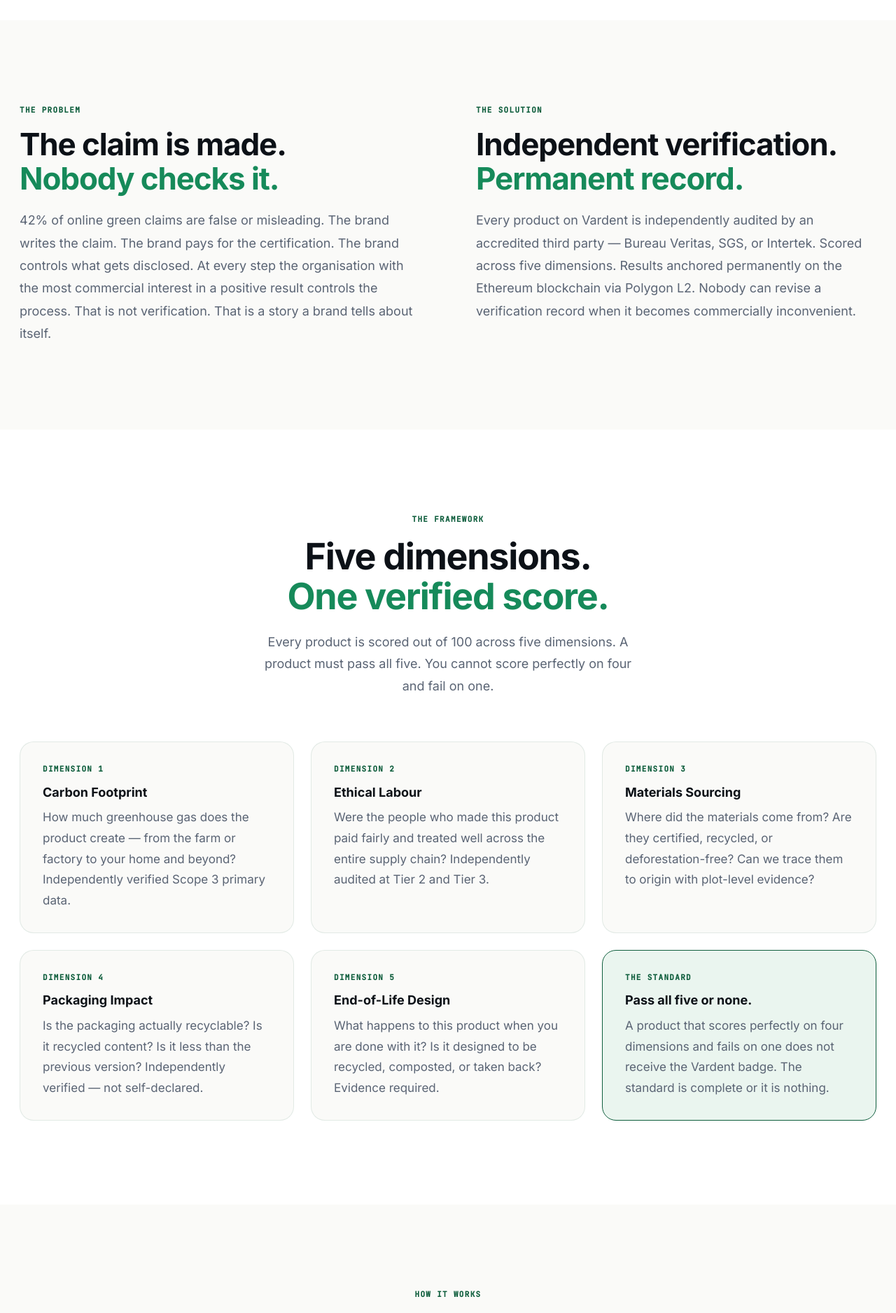
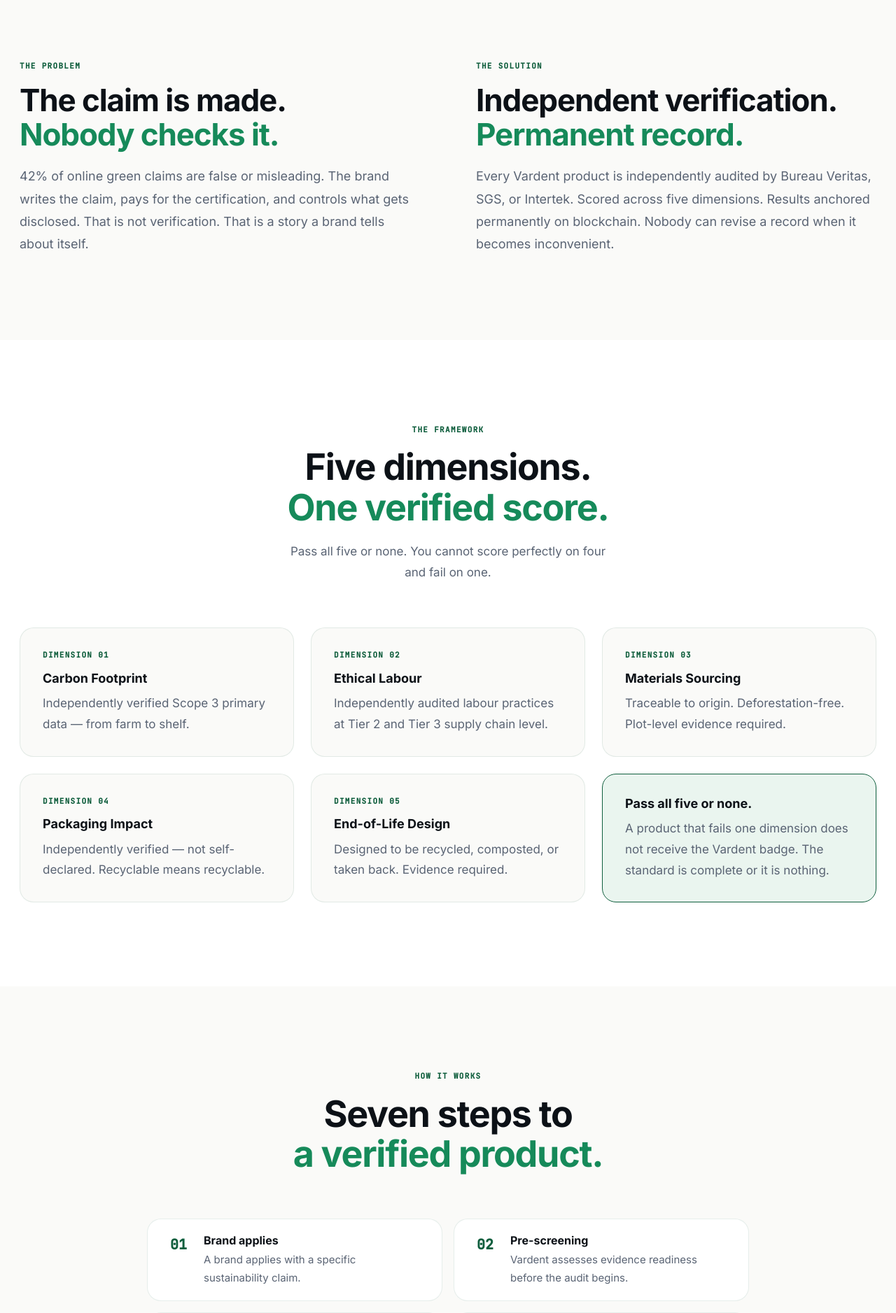
Before and after one commit to TEAM-VARDENT/Vardent, a Next.js app: page /platform in a window 1280 px wide. Shown: the part 880-2757 px from the top of the page at 70% size. Built offline with nearby package versions, Linux system fonts and the light colour scheme.

Commit message:
Update page.tsx

```diff
--- a/app/platform/page.tsx
+++ b/app/platform/page.tsx
@@ -30,13 +30,13 @@ export default function VardentPlatform() {
               <br />
               Permanently anchored.
             </h1>
-            <p className="font-body text-[18px] leading-[1.75] text-vardent-ink3 max-w-[520px] mb-12">
-              Vardent independently audits sustainability claims at product level — scored across five dimensions by an accredited third party and anchored permanently on blockchain. Nothing self-reported. The badge means something because the bar is real.
+            <p className="font-body text-[18px] leading-[1.75] text-vardent-ink3 max-w-[480px] mb-12">
+              Vardent independently audits sustainability claims at product level. Scored across five dimensions. Anchored permanently on blockchain. Nothing self-reported.
             </p>
             <div className="flex gap-[14px] flex-wrap">
               <Link
                 href="/services"
-                className="inline-flex items-center bg-vardent-g2 text-white no-underline px-8 py-[15px] rounded-[8px] font-body text-[15px] font-medium tracking-[0.01em] shadow-[0_4px_16px_rgba(15,94,61,0.28)] transition-all duration-200 hover:bg-vardent-g3 hover:-translate-y-0.5 hover:shadow-[0_8px_24px_rgba(15,94,61,0.36)]"
+                className="inline-flex items-center bg-vardent-g2 text-white no-underline px-8 py-[15px] rounded-[8px] font-body text-[15px] font-medium tracking-[0.01em] shadow-[0_4px_16px_rgba(15,94,61,0.28)] transition-all duration-200 hover:bg-vardent-g3 hover:-translate-y-0.5"
               >
                 View Services
               </Link>
@@ -52,7 +52,7 @@ export default function VardentPlatform() {
           </div>
         </section>
 
-        {/* THE PROBLEM */}
+        {/* PROBLEM AND SOLUTION */}
         <section className="section-pad bg-vardent-bg">
           <div className="grid grid-cols-1 md:grid-cols-2 gap-[80px] md:gap-20 items-start">
             <div className="reveal">
@@ -66,7 +66,7 @@ export default function VardentPlatform() {
                 <span className="text-vardent-g3">Nobody checks it.</span>
               </h2>
               <p className="font-body text-[18px] leading-[1.8] text-vardent-ink3">
-                42% of online green claims are false or misleading. The brand writes the claim. The brand pays for the certification. The brand controls what gets disclosed. At every step the organisation with the most commercial interest in a positive result controls the process. That is not verification. That is a story a brand tells about itself.
+                42% of online green claims are false or misleading. The brand writes the claim, pays for the certification, and controls what gets disclosed. That is not verification. That is a story a brand tells about itself.
               </p>
             </div>
             <div className="reveal">
@@ -80,7 +80,7 @@ export default function VardentPlatform() {
                 <span className="text-vardent-g3">Permanent record.</span>
               </h2>
               <p className="font-body text-[18px] leading-[1.8] text-vardent-ink3">
-                Every product on Vardent is independently audited by an accredited third party — Bureau Veritas, SGS, or Intertek. Scored across five dimensions. Results anchored permanently on the Ethereum blockchain via Polygon L2. Nobody can revise a verification record when it becomes commercially inconvenient.
+                Every Vardent product is independently audited by Bureau Veritas, SGS, or Intertek. Scored across five dimensions. Results anchored permanently on blockchain. Nobody can revise a record when it becomes inconvenient.
               </p>
             </div>
           </div>
@@ -98,41 +98,28 @@ export default function VardentPlatform() {
               <br />
               <span className="text-vardent-g3">One verified score.</span>
             </h2>
-            <p className="font-body text-[18px] leading-[1.75] text-vardent-ink3 max-w-[560px] mx-auto">
-              Every product is scored out of 100 across five dimensions. A product must pass all five. You cannot score perfectly on four and fail on one.
+            <p className="font-body text-[17px] leading-[1.75] text-vardent-ink3 max-w-[480px] mx-auto">
+              Pass all five or none. You cannot score perfectly on four and fail on one.
             </p>
           </div>
           <div className="grid grid-cols-1 md:grid-cols-2 lg:grid-cols-3 gap-6">
-            <div className="reveal bg-vardent-bg border border-[rgba(15,94,61,0.10)] rounded-[20px] px-8 py-[30px] transition-all duration-[250ms] hover:-translate-y-[3px] hover:shadow-vardent-md hover:border-[rgba(15,94,61,0.2)]">
-              <p className="font-mono text-[11px] font-semibold text-vardent-g2 tracking-[0.12em] uppercase mb-3">Dimension 1</p>
-              <h3 className="font-display text-[18px] font-bold text-vardent-ink mb-[10px] leading-[1.3]">Carbon Footprint</h3>
-              <p className="font-body text-[17px] text-vardent-ink3 leading-[1.75]">How much greenhouse gas does the product create — from the farm or factory to your home and beyond? Independently verified Scope 3 primary data.</p>
-            </div>
-            <div className="reveal bg-vardent-bg border border-[rgba(15,94,61,0.10)] rounded-[20px] px-8 py-[30px] transition-all duration-[250ms] hover:-translate-y-[3px] hover:shadow-vardent-md hover:border-[rgba(15,94,61,0.2)]">
-              <p className="font-mono text-[11px] font-semibold text-vardent-g2 tracking-[0.12em] uppercase mb-3">Dimension 2</p>
-              <h3 className="font-display text-[18px] font-bold text-vardent-ink mb-[10px] leading-[1.3]">Ethical Labour</h3>
-              <p className="font-body text-[17px] text-vardent-ink3 leading-[1.75]">Were the people who made this product paid fairly and treated well across the entire supply chain? Independently audited at Tier 2 and Tier 3.</p>
-            </div>
-            <div className="reveal bg-vardent-bg border border-[rgba(15,94,61,0.10)] rounded-[20px] px-8 py-[30px] transition-all duration-[250ms] hover:-translate-y-[3px] hover:shadow-vardent-md hover:border-[rgba(15,94,61,0.2)]">
-              <p className="font-mono text-[11px] font-semibold text-vardent-g2 tracking-[0.12em] uppercase mb-3">Dimension 3</p>
-              <h3 className="font-display text-[18px] font-bold text-vardent-ink mb-[10px] leading-[1.3]">Materials Sourcing</h3>
-              <p className="font-body text-[17px] text-vardent-ink3 leading-[1.75]">Where did the materials come from? Are they certified, recycled, or deforestation-free? Can we trace them to origin with plot-level evidence?</p>
-            </div>
-            <div className="reveal bg-vardent-bg border border-[rgba(15,94,61,0.10)] rounded-[20px] px-8 py-[30px] transition-all duration-[250ms] hover:-translate-y-[3px] hover:shadow-vardent-md hover:border-[rgba(15,94,61,0.2)]">
-              <p className="font-mono text-[11px] font-semibold text-vardent-g2 tracking-[0.12em] uppercase mb-3">Dimension 4</p>
-              <h3 className="font-display text-[18px] font-bold text-vardent-ink mb-[10px] leading-[1.3]">Packaging Impact</h3>
-              <p className="font-body text-[17px] text-vardent-ink3 leading-[1.75]">Is the packaging actually recyclable? Is it recycled content? Is it less than the previous version? Independently verified — not self-declared.</p>
-            </div>
-            <div className="reveal bg-vardent-bg border border-[rgba(15,94,61,0.10)] rounded-[20px] px-8 py-[30px] transition-all duration-[250ms] hover:-translate-y-[3px] hover:shadow-vardent-md hover:border-[rgba(15,94,61,0.2)]">
-              <p className="font-mono text-[11px] font-semibold text-vardent-g2 tracking-[0.12em] uppercase mb-3">Dimension 5</p>
-              <h3 className="font-display text-[18px] font-bold text-vardent-ink mb-[10px] leading-[1.3]">End-of-Life Design</h3>
-              <p className="font-body text-[17px] text-vardent-ink3 leading-[1.75]">What happens to this product when you are done with it? Is it designed to be recycled, composted, or taken back? Evidence required.</p>
-            </div>
-            <div className="reveal bg-vardent-tint border border-vardent-g2 rounded-[20px] px-8 py-[30px]">
-              <p className="font-mono text-[11px] font-semibold text-vardent-g2 tracking-[0.12em] uppercase mb-3">The Standard</p>
-              <h3 className="font-display text-[18px] font-bold text-vardent-ink mb-[10px] leading-[1.3]">Pass all five or none.</h3>
-              <p className="font-body text-[17px] text-vardent-ink3 leading-[1.75]">A product that scores perfectly on four dimensions and fails on one does not receive the Vardent badge. The standard is complete or it is nothing.</p>
-            </div>
+            {[
+              { num: '01', title: 'Carbon Footprint', body: 'Independently verified Scope 3 primary data — from farm to shelf.' },
+              { num: '02', title: 'Ethical Labour', body: 'Independently audited labour practices at Tier 2 and Tier 3 supply chain level.' },
+              { num: '03', title: 'Materials Sourcing', body: 'Traceable to origin. Deforestation-free. Plot-level evidence required.' },
+              { num: '04', title: 'Packaging Impact', body: 'Independently verified — not self-declared. Recyclable means recyclable.' },
+              { num: '05', title: 'End-of-Life Design', body: 'Designed to be recycled, composted, or taken back. Evidence required.' },
+              { num: '', title: 'Pass all five or none.', body: 'A product that fails one dimension does not receive the Vardent badge. The standard is complete or it is nothing.' },
+            ].map((card, i) => (
+              <div
+                key={card.title}
+                className={`reveal rounded-[20px] px-8 py-[30px] transition-all duration-[250ms] hover:-translate-y-[3px] hover:shadow-vardent-md ${i === 5 ? 'bg-vardent-tint border border-vardent-g2' : 'bg-vardent-bg border border-[rgba(15,94,61,0.10)] hover:border-[rgba(15,94,61,0.2)]'}`}
+              >
+                {card.num && <p className="font-mono text-[11px] font-semibold text-vardent-g2 tracking-[0.12em] uppercase mb-3">Dimension {card.num}</p>}
+                <h3 className="font-display text-[18px] font-bold text-vardent-ink mb-[10px] leading-[1.3]">{card.title}</h3>
+                <p className="font-body text-[17px] text-vardent-ink3 leading-[1.75]">{card.body}</p>
+              </div>
+            ))}
           </div>
         </section>
 
@@ -151,22 +138,22 @@ export default function VardentPlatform() {
           </div>
           <div className="grid grid-cols-1 md:grid-cols-2 gap-4 max-w-[860px] mx-auto">
             {[
-              { step: '01', title: 'Brand applies', body: 'A brand applies to list their product on Vardent with a specific sustainability claim.' },
-              { step: '02', title: 'Pre-screening', body: 'Vardent assesses whether the brand has sufficient evidence before any audit begins.' },
-              { step: '03', title: 'Independent audit', body: 'An accredited auditor visits the supply chain and independently verifies the evidence.' },
-              { step: '04', title: 'Five dimension scoring', body: 'The product is scored across all five dimensions. Every dimension must pass.' },
-              { step: '05', title: 'Claim assessment', body: 'Vardent confirms whether the specific claim is supported by the evidence collected.' },
-              { step: '06', title: 'Blockchain anchoring', body: 'The result is permanently anchored on blockchain. Publicly visible. Impossible to revise.' },
-              { step: '07', title: 'Listed or rejected', body: 'Verified products are listed on the marketplace. Rejected products go on the public rejection list.' },
+              { step: '01', title: 'Brand applies', body: 'A brand applies with a specific sustainability claim.' },
+              { step: '02', title: 'Pre-screening', body: 'Vardent assesses evidence readiness before the audit begins.' },
+              { step: '03', title: 'Independent audit', body: 'An accredited auditor independently verifies the supply chain.' },
+              { step: '04', title: 'Five dimension scoring', body: 'The product is scored. Every dimension must pass.' },
+              { step: '05', title: 'Claim assessment', body: 'Vardent confirms whether the claim is supported by the evidence.' },
+              { step: '06', title: 'Blockchain anchoring', body: 'The result is permanently anchored. Publicly visible. Irrevocable.' },
+              { step: '07', title: 'Listed or rejected', body: 'Verified products list on the marketplace. Rejected ones go public.' },
             ].map((item) => (
               <div
                 key={item.step}
-                className="reveal bg-white border border-[rgba(15,94,61,0.10)] rounded-[20px] px-8 py-[24px] flex gap-6 items-start"
+                className="reveal bg-white border border-[rgba(15,94,61,0.10)] rounded-[20px] px-8 py-[20px] flex gap-6 items-start"
               >
-                <p className="font-mono text-[22px] font-bold text-vardent-g2 flex-shrink-0">{item.step}</p>
+                <p className="font-mono text-[20px] font-bold text-vardent-g2 flex-shrink-0">{item.step}</p>
                 <div>
-                  <h3 className="font-display text-[17px] font-bold text-vardent-ink mb-[6px] leading-[1.3]">{item.title}</h3>
-                  <p className="font-body text-[16px] text-vardent-ink3 leading-[1.7]">{item.body}</p>
+                  <h3 className="font-display text-[16px] font-bold text-vardent-ink mb-[4px] leading-[1.3]">{item.title}</h3>
+                  <p className="font-body text-[15px] text-vardent-ink3 leading-[1.7]">{item.body}</p>
                 </div>
               </div>
             ))}
@@ -185,25 +172,22 @@ export default function VardentPlatform() {
               <br />
               <span className="text-vardent-g3">Before the platform launches.</span>
             </h2>
-            <p className="font-body text-[18px] leading-[1.75] text-vardent-ink3 max-w-[560px] mx-auto">
-              While the platform is in development we are offering a small number of direct verification engagements.
-            </p>
           </div>
           <div className="grid grid-cols-1 md:grid-cols-3 gap-6">
             {[
               {
                 title: 'Sustainability Claim Assessment',
-                body: 'We assess one product against the Vardent five-dimension framework and deliver a structured written report — what evidence exists, what is missing, and whether your claim would survive regulatory scrutiny.',
+                body: 'Independent assessment of one product against the Vardent framework. What evidence exists, what is missing, and whether your claim survives scrutiny.',
                 audience: 'For brands preparing for EU Green Claims Directive compliance.',
               },
               {
-                title: 'CSRD Supply Chain Readiness Assessment',
-                body: 'We assess your supplier data readiness against ESRS requirements and deliver a structured gap report with a clear action plan for closing the gap before your reporting deadline.',
+                title: 'CSRD Supply Chain Readiness',
+                body: 'Gap assessment of your African supplier data readiness against ESRS requirements. Structured report with a clear remediation plan.',
                 audience: 'For EU buyers sourcing from African supply chains.',
               },
               {
                 title: 'EUDR Compliance Gap Report',
-                body: 'We assess what evidence exists at origin and what EUDR requires — plot-level geolocation, chain of custody, deforestation-free evidence — and deliver a structured gap report with remediation steps.',
+                body: 'Assessment of origin evidence against EUDR requirements. Plot-level geolocation, chain of custody, deforestation-free status.',
                 audience: 'For Ghanaian exporters and EU buyers sourcing from Ghana.',
               },
             ].map((card) => (
@@ -235,9 +219,9 @@ export default function VardentPlatform() {
               className="font-display font-bold leading-[1.1] tracking-[-0.025em] text-vardent-ink mb-5"
               style={{ fontSize: 'clamp(36px, 4.5vw, 52px)' }}
             >
-              Built for three
+              Three types of
               <br />
-              <span className="text-vardent-g3">types of organisations.</span>
+              <span className="text-vardent-g3">organisations.</span>
             </h2>
           </div>
           <div className="grid grid-cols-1 md:grid-cols-3 gap-6">
@@ -245,17 +229,17 @@ export default function VardentPlatform() {
               {
                 label: 'Sustainable Brands',
                 title: 'Verify your claims.',
-                body: 'Sustainable brands in Ghana, Nigeria, Kenya, and South Africa making sustainability claims on their products. Get independently verified. Get the badge. Get market access.',
+                body: 'Brands in Ghana, Nigeria, Kenya, and South Africa. Get independently verified. Get the badge. Get market access.',
               },
               {
                 label: 'EU Buyers',
                 title: 'Verify your supply chain.',
-                body: 'European companies sourcing from African supply chains who need verified Scope 3 data for CSRD compliance and independently verifiable deforestation-free evidence for EUDR.',
+                body: 'European companies sourcing from Africa. Verified Scope 3 data for CSRD. Deforestation-free evidence for EUDR.',
               },
               {
                 label: 'Sustainability Consultants',
                 title: 'Verify for your clients.',
-                body: 'ESG consultants and compliance firms who need independent third-party verification to complete their service offering. Reseller and referral partnerships available.',
+                body: 'ESG consultants who need independent third-party verification to complete their service offering.',
               },
             ].map((card) => (
               <div
@@ -285,7 +269,7 @@ export default function VardentPlatform() {
             <p className="font-body text-[18px] leading-[1.75] text-vardent-ink3 mb-8">
               Book a free 20-minute conversation and we will work out which service fits your situation.
             </p>
-            <div className="flex gap-[14px] flex-wrap justify-center">
+            <div className="flex gap-[14px] flex-wrap justify-center mb-10">
               <a
                 href="https://calendly.com/amobeydeborah2000/30min"
                 target="_blank"
@@ -303,12 +287,30 @@ export default function VardentPlatform() {
                 Tell us about your claim
               </a>
             </div>
+            <div className="flex gap-6 justify-center flex-wrap">
+              <a
+                href="https://www.linkedin.com/company/vardent/?viewAsMember=true"
+                target="_blank"
+                rel="noopener noreferrer"
+                className="font-body text-[14px] font-medium text-vardent-g2 no-underline hover:text-vardent-g3 transition-colors duration-200"
+              >
+                Follow Vardent on LinkedIn →
+              </a>
+              <a
+                href="https://www.linkedin.com/in/deborah-anyawenna-amobey-vardent"
+                target="_blank"
+                rel="noopener noreferrer"
+                className="font-body text-[14px] font-medium text-vardent-g2 no-underline hover:text-vardent-g3 transition-colors duration-200"
+              >
+                Founder on LinkedIn →
+              </a>
+            </div>
           </div>
         </section>
 
         {/* LINK TO VARDENT TRUST */}
         <section className="section-pad bg-vardent-bg text-center">
-          <div className="reveal max-w-[600px] mx-auto">
+          <div className="reveal max-w-[560px] mx-auto">
             <p className="font-mono text-[11px] font-semibold text-vardent-g2 tracking-[0.12em] uppercase mb-4">The Mission</p>
             <h2
               className="font-display font-bold leading-[1.1] tracking-[-0.025em] text-vardent-ink mb-5"
@@ -318,8 +320,8 @@ export default function VardentPlatform() {
               <br />
               <span className="text-vardent-g3">Trust is the mission.</span>
             </h2>
-            <p className="font-body text-[18px] leading-[1.75] text-vardent-ink3 mb-8">
-              Vardent Ltd is the verification platform. Vardent Trust is the civil and social organisation behind it — advocating for producer rights and consumer protection across Africa and beyond.
+            <p className="font-body text-[17px] leading-[1.75] text-vardent-ink3 mb-8">
+              Vardent Trust is the civil and social organisation behind Vardent — advocating for producer rights and consumer protection across Africa and beyond.
             </p>
             <Link
               href="/trust"
```
